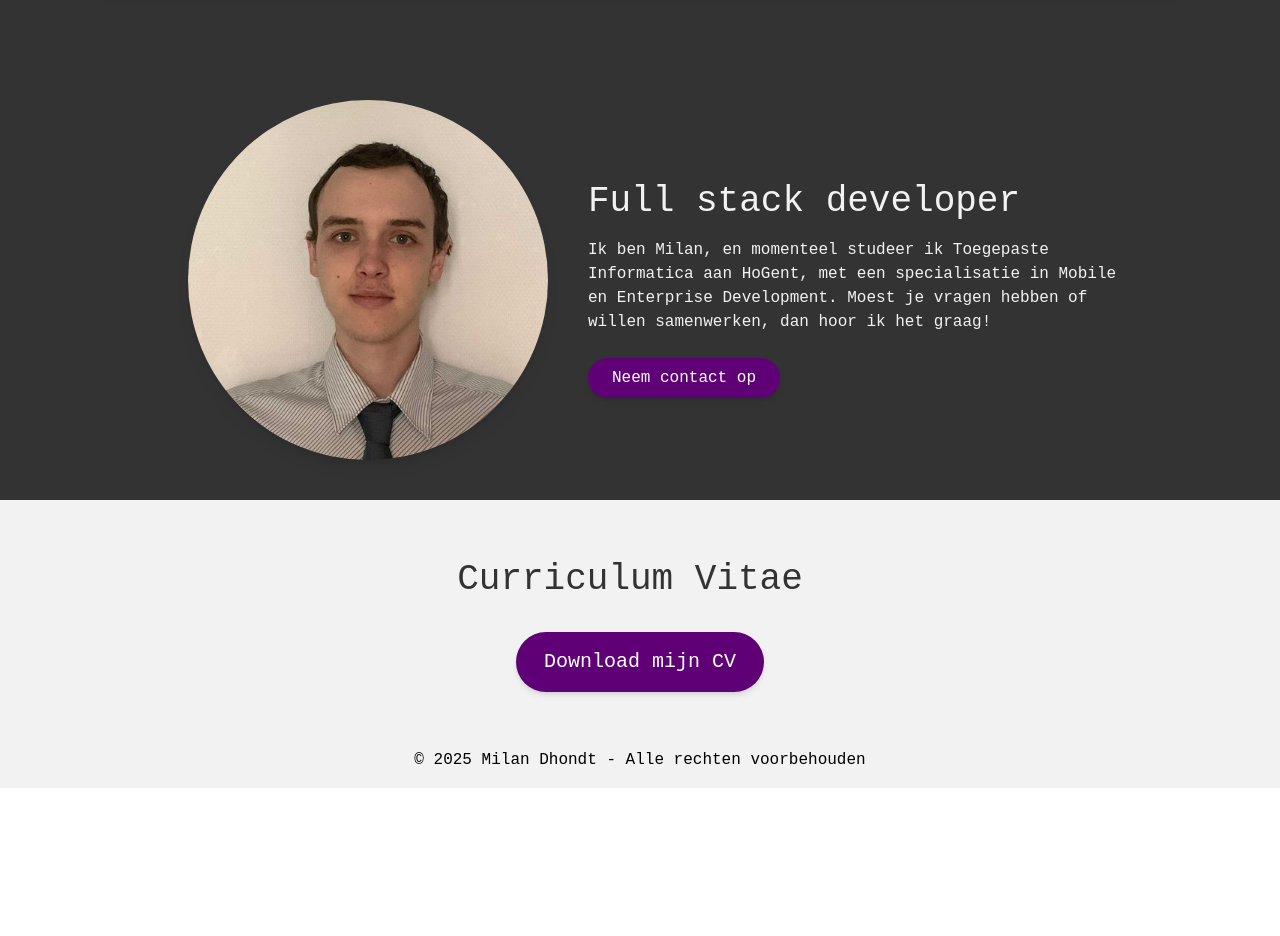
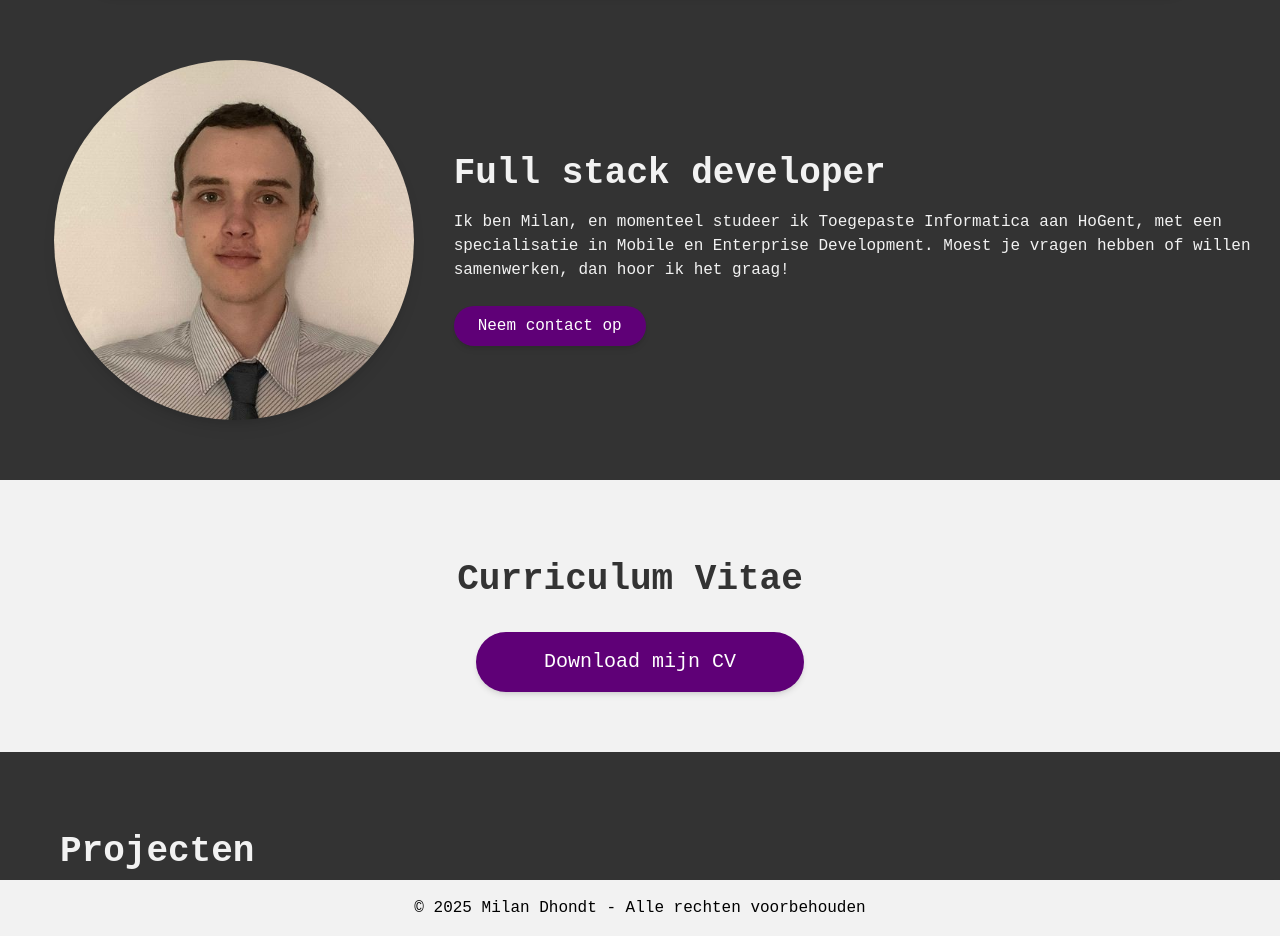
Before and after one commit to milandhondt/Portfolio, a React (Vite) app in the folder Portfolio/: page / in a window 1280 px wide. Shown: the part 140-1076 px from the top of the page. Before the commit the page ends 928 px from the top, so only its background shows below. Built offline with nearby package versions, Linux system fonts and the light colour scheme; a web font is replaced by a local one.

Commit message:
More UI changes + added startercode for the "Projecten" section

```diff
--- a/Portfolio/src/components/General Components/CustomButton.jsx
+++ b/Portfolio/src/components/General Components/CustomButton.jsx
@@ -17,11 +17,13 @@ const CustomButton = ({ to, text, isCVButton }) => {
   }
 
   return (
-    <Link to={to}>
-      <button className={"mt-6 cursor-pointer bg-[#5F0077] text-white hover:bg-[#7A1499] transition-colors px-6 py-2 rounded-full shadow-md flex items-center gap-2"}>
-        {text}
-      </button>
+    <Link
+      to={to}
+      className="mt-6 cursor-pointer bg-[#5F0077] text-white hover:bg-[#7A1499] transition-colors px-6 py-2 rounded-full shadow-md flex items-center gap-2 inline-block"
+    >
+      {text}
     </Link>
+
   );
 };
 
--- a/Portfolio/src/components/General Components/CustomCVButton.jsx
+++ b/Portfolio/src/components/General Components/CustomCVButton.jsx
@@ -3,7 +3,7 @@ const CustomCVButton = ({ onClick }) => {
     <div className="flex justify-center items-center">
       <button
         onClick={onClick}
-        className="mt-6 text-xl px-7 py-4 cursor-pointer bg-[#5F0077] text-white hover:bg-[#7A1499] transition-colors px-6 py-2 rounded-full shadow-md flex items-center gap-2"
+        className="mt-6 text-xl px-17 py-4 cursor-pointer bg-[#5F0077] text-white hover:bg-[#7A1499] transition-colors px-6 py-2 rounded-full shadow-md flex items-center gap-2"
       >
         Download mijn CV
       </button>
--- a/Portfolio/src/components/General Components/Title.jsx
+++ b/Portfolio/src/components/General Components/Title.jsx
@@ -7,7 +7,7 @@ const Title = ({ text, onLeft, white, pos }) => {
 
   return (
     <h1
-      className={`text-4xl mb-2 pt-5 ${alignment} ${onLeft ? "ml-5" : "mr-5"} ${white ? "text-[#F2F2F2]" : "text-[#333333]"}`}
+      className={`text-4xl mb-2 pt-5 ${alignment} ${onLeft ? "ml-5" : "mr-5"} ${white ? "text-[#F2F2F2]" : "text-[#333333]"} font-bold`}
     >
       {text}
     </h1>
--- a/Portfolio/src/components/HomePage/IntroductionSection.jsx
+++ b/Portfolio/src/components/HomePage/IntroductionSection.jsx
@@ -1,4 +1,3 @@
-import { Link } from "react-router-dom";
 import Title from "../General Components/Title";
 import CustomButton from "../General Components/CustomButton";
 import Spacer from "../Spacer";
@@ -15,7 +14,7 @@ const IntroductionSection = () => {
           className="rounded-full h-[360px] w-[360px] object-cover shadow-lg"
           alt="Portretfoto van Milan Dhondt"
         />
-        <div className="text-center md:text-left max-w-xl">
+        <div>
           <Title onLeft={false} white={true} pos={"L"} text="Full stack developer" />
           <p className="mt-4 text-[#F2F2F2] mr-5">
             Ik ben Milan, en momenteel studeer ik Toegepaste Informatica aan HoGent, met een specialisatie in Mobile en Enterprise Development.
--- /dev/null
+++ b/Portfolio/src/components/HomePage/SmallProjectsSection.jsx
@@ -0,0 +1,17 @@
+import Title from "../General Components/Title";
+import XSpacer from "../XSpacer";
+import Spacer from "../Spacer";
+
+const SmallProjectsSection = () => {
+  return (
+    <>
+      <Spacer black={true} />
+      <section className="bg-[#333333] flex flex-col md:flex-row">
+        <XSpacer big={true} black={true} />
+        <Title white={true} pos={"L"} text="Projecten" />
+      </section>
+    </>
+  );
+};
+
+export default SmallProjectsSection;
--- a/Portfolio/src/components/Spacer.jsx
+++ b/Portfolio/src/components/Spacer.jsx
@@ -1,6 +1,6 @@
 const Spacer = ({ black, big }) => {
   return (
-    <div className={`${big ? "h-60" : "h-10"} ${black ? "bg-[#333333]" : "bg-[#F2F2F2]"}`} />
+    <div className={`${big ? "h-50" : "h-15"} ${black ? "bg-[#333333]" : "bg-[#F2F2F2]"}`} />
   );
 };
 
--- a/Portfolio/src/components/XSpacer.jsx
+++ b/Portfolio/src/components/XSpacer.jsx
@@ -1,6 +1,6 @@
-const XSpacer = ({ black }) => {
+const XSpacer = ({ black, big }) => {
   return (
-    <div className={`w-8 ${black ? "bg-[#333333]" : "bg-[#F2F2F2]"}`} />
+    <div className={`${big ? "w-15" : "w-8"} ${black ? "bg-[#333333]" : "bg-[#F2F2F2]"}`} />
   );
 };
 
--- a/Portfolio/src/pages/HomePage.jsx
+++ b/Portfolio/src/pages/HomePage.jsx
@@ -1,11 +1,13 @@
 import IntroductionSection from "../components/HomePage/IntroductionSection";
 import CVSection from '../components/HomePage/CVSection';
+import SmallProjectsSection from "../components/HomePage/SmallProjectsSection";
 
 const HomePage = () => {
   return (
     <div>
       <IntroductionSection />
       <CVSection />
+      <SmallProjectsSection />
     </div>
 
   )
```
